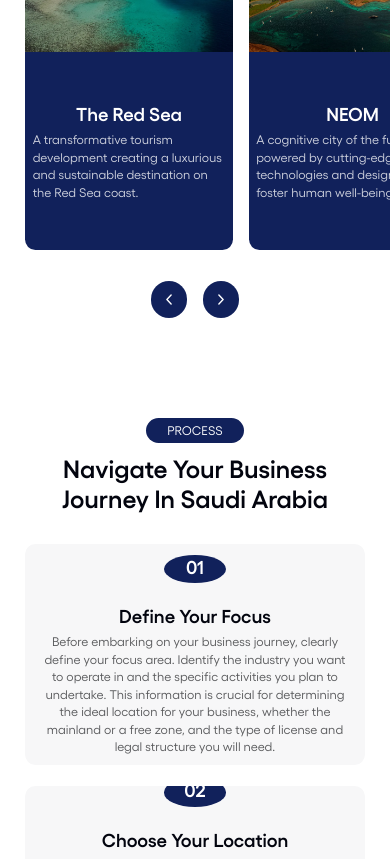
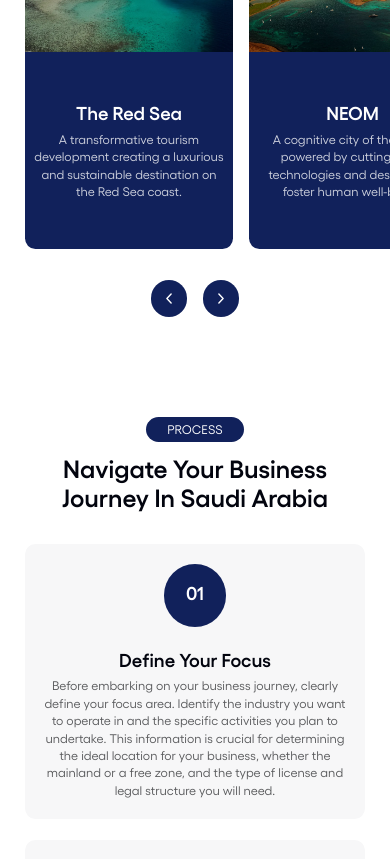
Before and after one commit to beacon-global/beaconSaudi, a Next.js app: page / in a window 390 px wide. Shown: the part 2840-3699 px from the top of the page. Built offline with nearby package versions, Linux system fonts and the light colour scheme.

Commit message:
v0.0.2 pagesAddedAndStyled

```diff
--- a/src/app/components/Container3/container3.module.css
+++ b/src/app/components/Container3/container3.module.css
@@ -51,6 +51,7 @@
   padding: 1.984126984126984vw;
   background-color: #11215b;
   border-radius: 0 0 0.6613756613756614vw 0.6613756613756614vw;
+  height: 14.351851851851851vw;
 }
 
 @media only screen and (max-width: 767px) {
@@ -85,6 +86,7 @@
     width: 53.333333333333336vw;
     padding: 4vw 2.666666666666667vw;
     border-radius: 0 0 2.666666666666667vw 2.666666666666667vw ;
+    height: 46.13333333333333vw;
   }
 
   .card:hover{
--- a/src/app/components/Container5/container5.module.css
+++ b/src/app/components/Container5/container5.module.css
@@ -163,7 +163,7 @@
   .cardContent h3,
   .cardContent p {
     display: block;
-    text-align: left !important;
+    text-align: center !important;
   }
 
   .carouselButtonContainer {
--- a/src/app/components/Container6/container6.module.css
+++ b/src/app/components/Container6/container6.module.css
@@ -116,6 +116,7 @@
     padding: 5.333333333333334vw 4vw;
     border-radius: 2.666666666666667vw;
     text-align: center;
+    height: auto;
   }
 
   .cardContainerOverlay{
```
